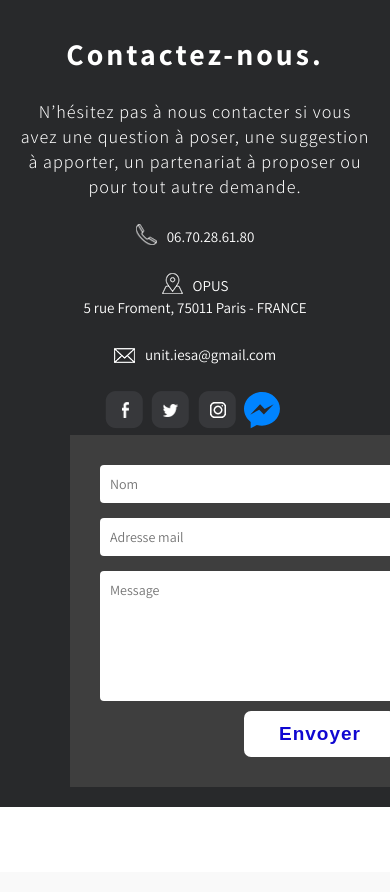
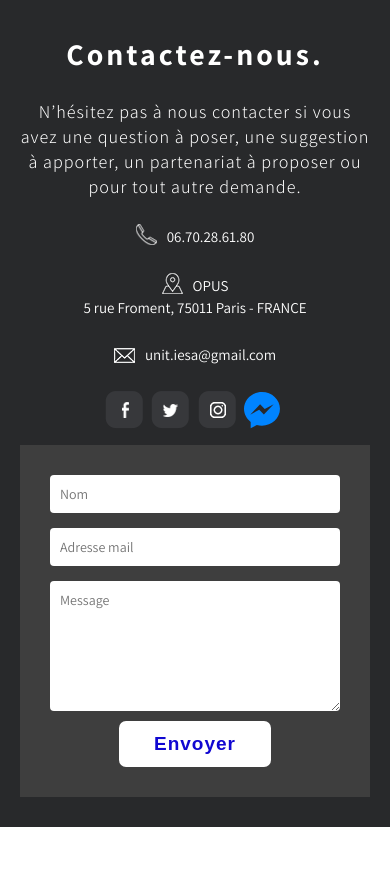
Before and after one commit to leoReat/Unit-Opus, a PHP site: page / in a window 390 px wide; the page is wider, and only the part inside the window is pictured. Shown: the part 1661-2553 px from the top of that part. Before the commit the page ends 2468 px from the top of that part, so only its background shows below. Run offline with PHP 8.4, Linux system fonts and the light colour scheme; some libraries are stand-ins or nearby versions.

Commit message:
fix bugs merge

```diff
--- a/assets/concept.html
+++ b/assets/concept.html
@@ -1,6 +1,2 @@
 <p><?php echo CONCEPT_TEXTE_1; ?></p>
 <p><?php echo CONCEPT_TEXTE_2; ?></p>
-
-<div id="thanks">
-	<p>Merci pour votre confiance ! Un e-mail de confirmation vient de vous être envoyé.</p>
-</div>
--- a/assets/concept_pro.html
+++ b/assets/concept_pro.html
@@ -1,2 +1 @@
 <p><?php echo PRO_CONCEPT_TEXTE_1; ?></p>
-<a href="#contact" class="button scroll"><?php echo CONCEPT_CTA ?></a>
--- a/assets/presentation_pro.html
+++ b/assets/presentation_pro.html
@@ -1,11 +1,11 @@
-<div id="presentation" class="pro">
+<article id="presentation" class="pro">
 	<div class="content">
 		<div class="center">
 			<h1><?php echo PRO_PRESENTATION_TITRE; ?></h1>
 			<a href="#concept" class="button scroll"><?php echo PRESENTATION_CTA; ?></a>
 	</div>
 	</div>
-</div>
+</article>
 
 <article id="assurance">
 	<div>
--- a/css/medias.css
+++ b/css/medias.css
@@ -146,4 +146,9 @@
 	#cookieChoiceInfo{
 		width:auto;
 	}
+
+	#contact form{
+		width: 100%;
+		margin:10px 0;
+	}
 }
--- a/css/style.css
+++ b/css/style.css
@@ -337,7 +337,7 @@ button.scroll.arrow{
 }
 
 #contact .content.center .contact-left{
-	width:calc(100% - 550px);
+	width:45%;
 	font-size:15px;
 }
 
@@ -452,8 +452,8 @@ form{
 #contact form{
     display: inline-block;
     vertical-align: top;
-    width:500px;
-    margin-left:50px;
+    width:45%;
+    margin-left:5%;
     margin-top:85px;
     background:#3e3e3e;
     padding:30px;
--- a/index.php
+++ b/index.php
@@ -82,7 +82,9 @@
 				<?php
 					require_once("assets/concept".$pro.".html")
 				?>
-
+					<div id="thanks">
+						<p>Merci pour votre confiance ! Un e-mail de confirmation vient de vous être envoyé.</p>
+					</div>
 					<div id="connect">
 						<a href="#concept" class="button inscription"><?php echo CONCEPT_CTA ?></a> <br>
 						<form>
@@ -93,6 +95,7 @@
 							<a href="#concept" class="button facebook connect">Facebook</a>
 						</form>
 					</div>
+
 				</div>
 			</div>
 		</article>
```
